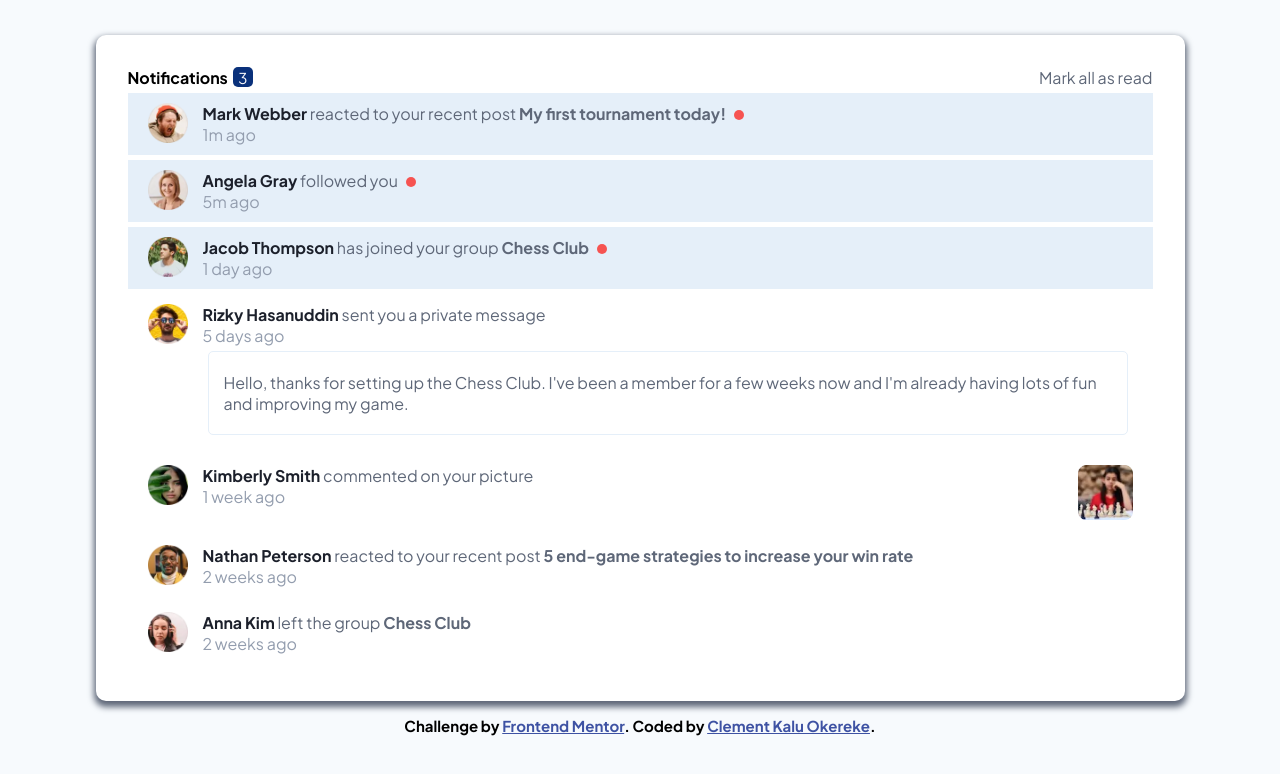
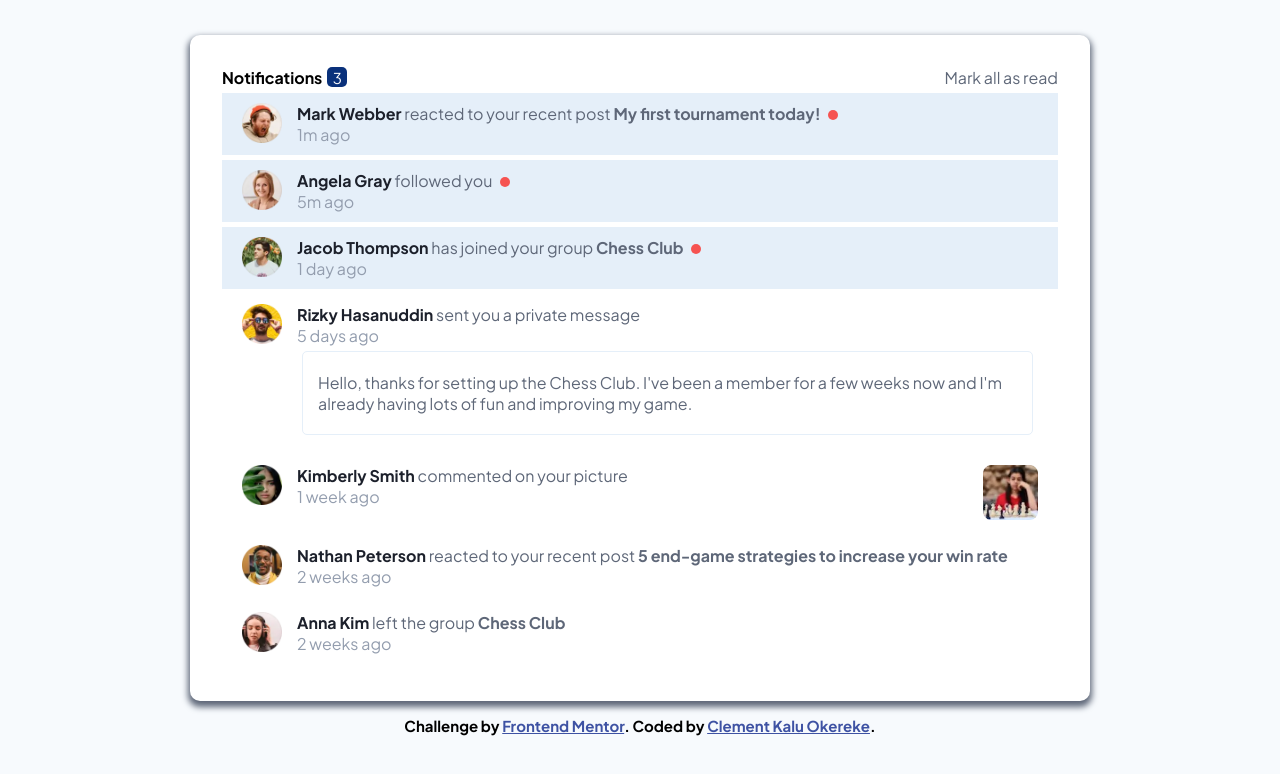
Before and after one commit to Clement1kalu-okereke/notification-page-main, a plain HTML site: page index.html in a window 1280 px wide. Drawn offline with Linux system fonts and the light colour scheme.

Commit message:
Update style.css

```diff
--- a/style.css
+++ b/style.css
@@ -33,6 +33,7 @@ body {
   background-color: var(--White);
   padding: 2rem;
   width: 90%;
+  max-width: 900px;
   border-radius: 10px;
   box-shadow: 0px 4px 6px 2px var(--Dark-grayish-blue);
 }
@@ -66,6 +67,7 @@ header {
   margin-left: 5px;
 }
 .time {
+  display: block;
   color: var(--Grayish-blue);
 }
 
```
